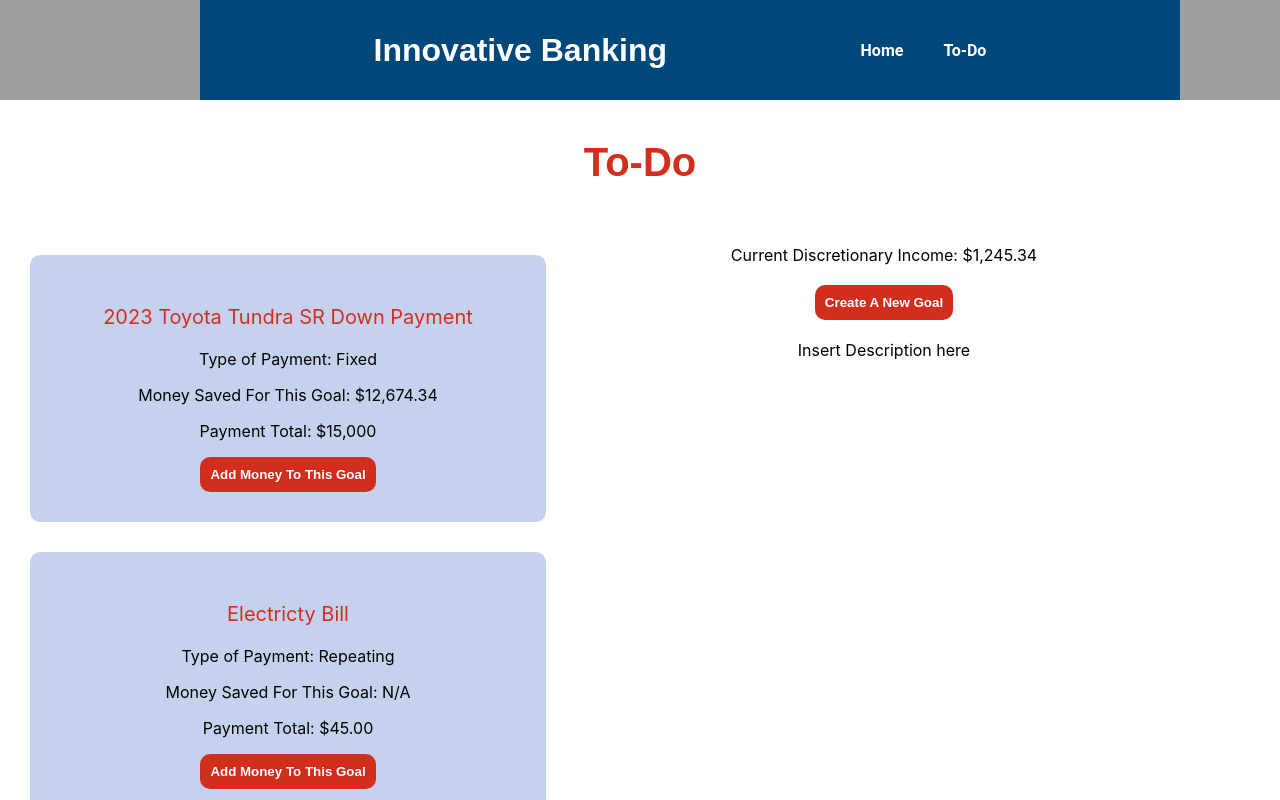
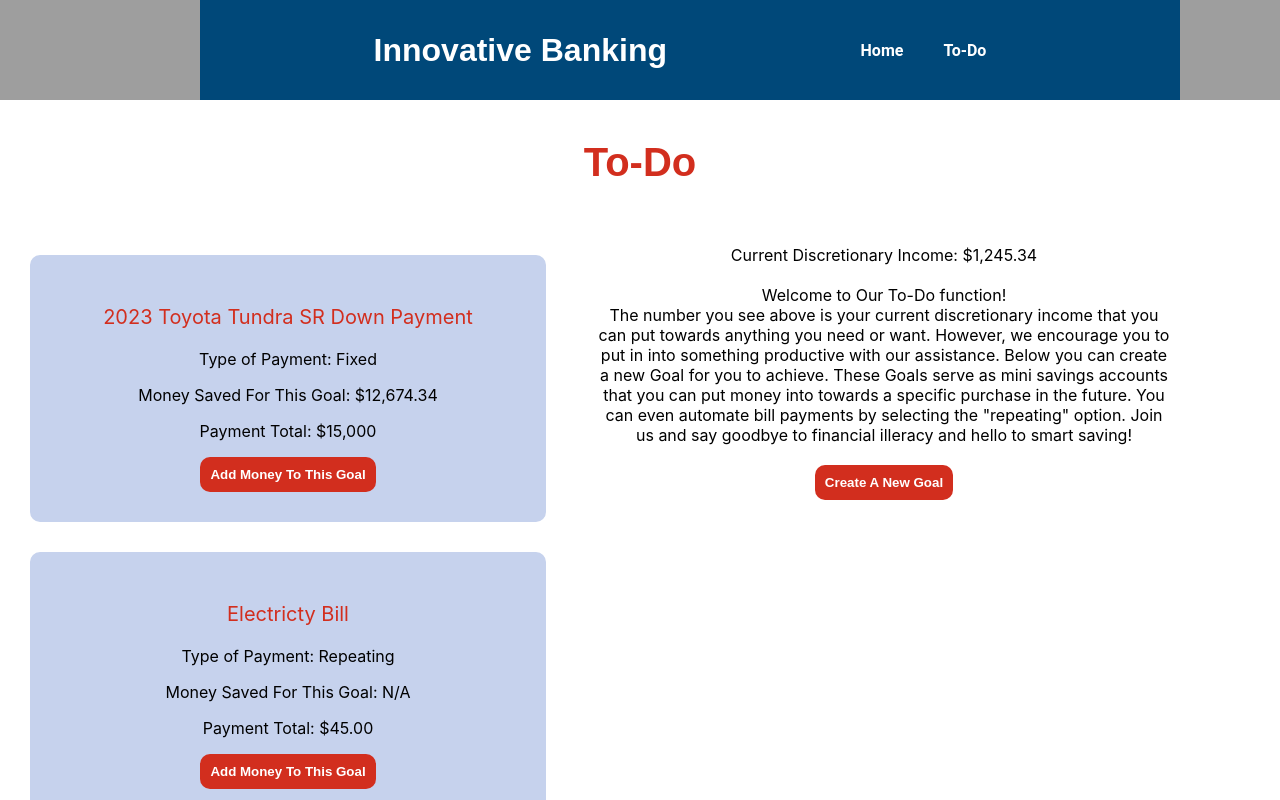
Before and after one commit to melo-fel/capitalhack-app, a React (Create React App) app: page /todo in a window 1280 px wide. Shown: the top 800 px of the page. Built offline with nearby package versions, Linux system fonts and the light colour scheme; grey boxes are pictures that could not be loaded.

Commit message:
Finished to-do frontend

```diff
--- a/src/components/TodoPage.js
+++ b/src/components/TodoPage.js
@@ -13,8 +13,14 @@ const TestTodoPage = () => {
             </div>
             <p className="description">
                 Current Discretionary Income: $1,245.34 <br></br> <br></br>
-                <button className="addGoal">Create A New Goal</button> <br></br> <br></br>
-                Insert Description here
+
+                Welcome to Our To-Do function! <br></br>
+                The number you see above is your current discretionary income that you can put towards anything you need or want.
+                However, we encourage you to put in into something productive with our assistance. Below you can create a
+                new Goal for you to achieve. These Goals serve as mini savings accounts that you can put money into
+                towards a specific purchase in the future. You can even automate bill payments by selecting the "repeating"
+                option. Join us and say goodbye to financial illeracy and hello to smart saving! <br></br> <br></br>
+                <button className="addGoal">Create A New Goal</button>
                 </p>
         </div>
     );
```
